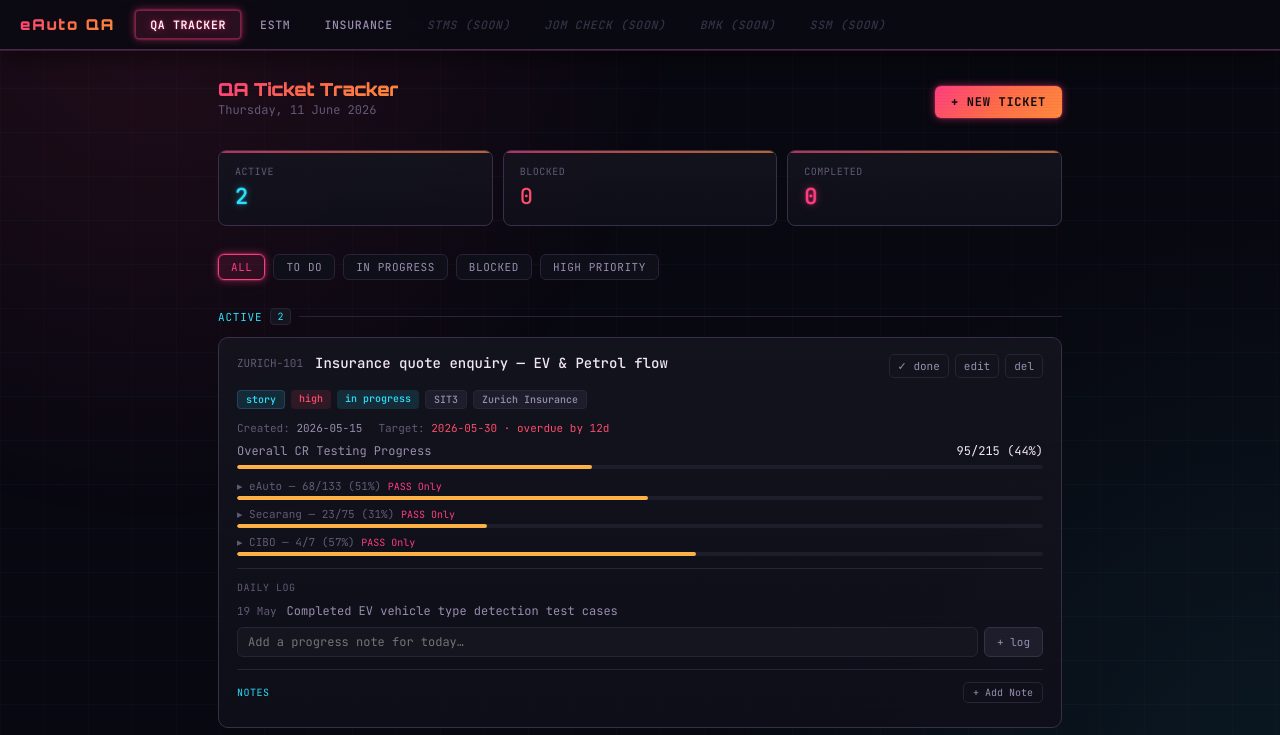
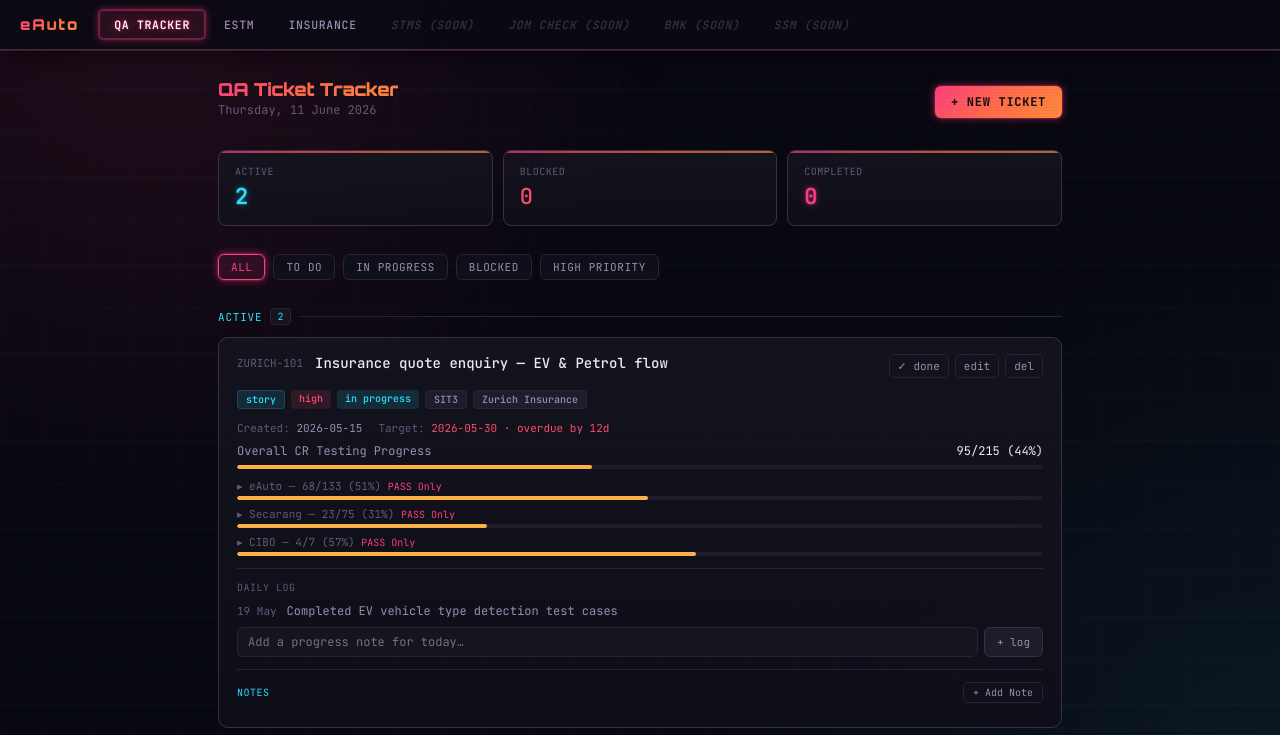
Before and after one commit to MF-Azfar/test-dashboard, a website: page public/index.html in a window 1280 px wide. Shown: the top 735 px of the page. Drawn offline with Linux system fonts and the light colour scheme.

Commit message:
Update index.html

```diff
--- a/public/index.html
+++ b/public/index.html
@@ -3,7 +3,7 @@
 <head>
 <meta charset="UTF-8">
 <meta name="viewport" content="width=device-width, initial-scale=1.0">
-<title>eAuto QA Platform</title>
+<title>eAuto</title>
 <link rel="preconnect" href="https://fonts.googleapis.com">
 <link href="https://fonts.googleapis.com/css2?family=IBM+Plex+Mono:wght@400;500&family=IBM+Plex+Sans:wght@400;500;600&family=JetBrains+Mono:wght@400;500;700&family=Orbitron:wght@500;700;900&display=swap" rel="stylesheet">
 <style>
@@ -511,7 +511,7 @@ label { color: var(--text2); text-transform: uppercase; letter-spacing: 0.06em;
 
 <!-- NAV -->
 <nav class="nav">
-  <div class="nav-logo">eAuto QA</div>
+  <div class="nav-logo">eAuto</div>
   <button class="nav-tab active" onclick="switchTab('tracker',this)">QA Tracker</button>
   <button class="nav-tab" onclick="switchTab('estm',this)">eSTM</button>
   <button class="nav-tab" onclick="switchTab('insurance',this)">Insurance</button>
```
